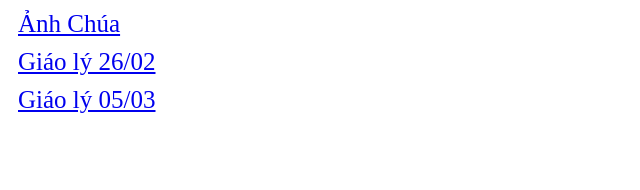
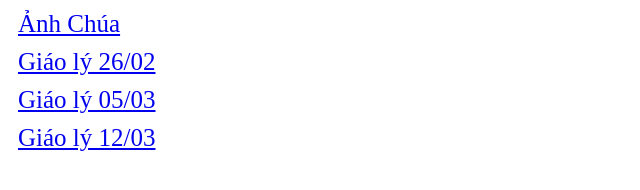
Before and after one commit to dangnmd/chien_non, a plain HTML site: page index.html in a window 1280 px wide. Shown: the whole page, without its empty margins (0-640 px from the left). Drawn offline with Linux system fonts and the light colour scheme.

Commit message:
Update index.html

```diff
--- a/index.html
+++ b/index.html
@@ -14,5 +14,6 @@
     <a href="anh_chua.html">Ảnh Chúa</a>
 	<a href="26_02.html">Giáo lý 26/02</a>
 	<a href="05_03.html">Giáo lý 05/03</a>
+	<a href="https://docs.google.com/presentation/d/1UJNBQZ6HhEd8V0Z4UCXtXvR98mdYpZRc-NxJNNXztyk/edit?usp=sharing">Giáo lý 12/03</a>
   </body>
 </html>
```
